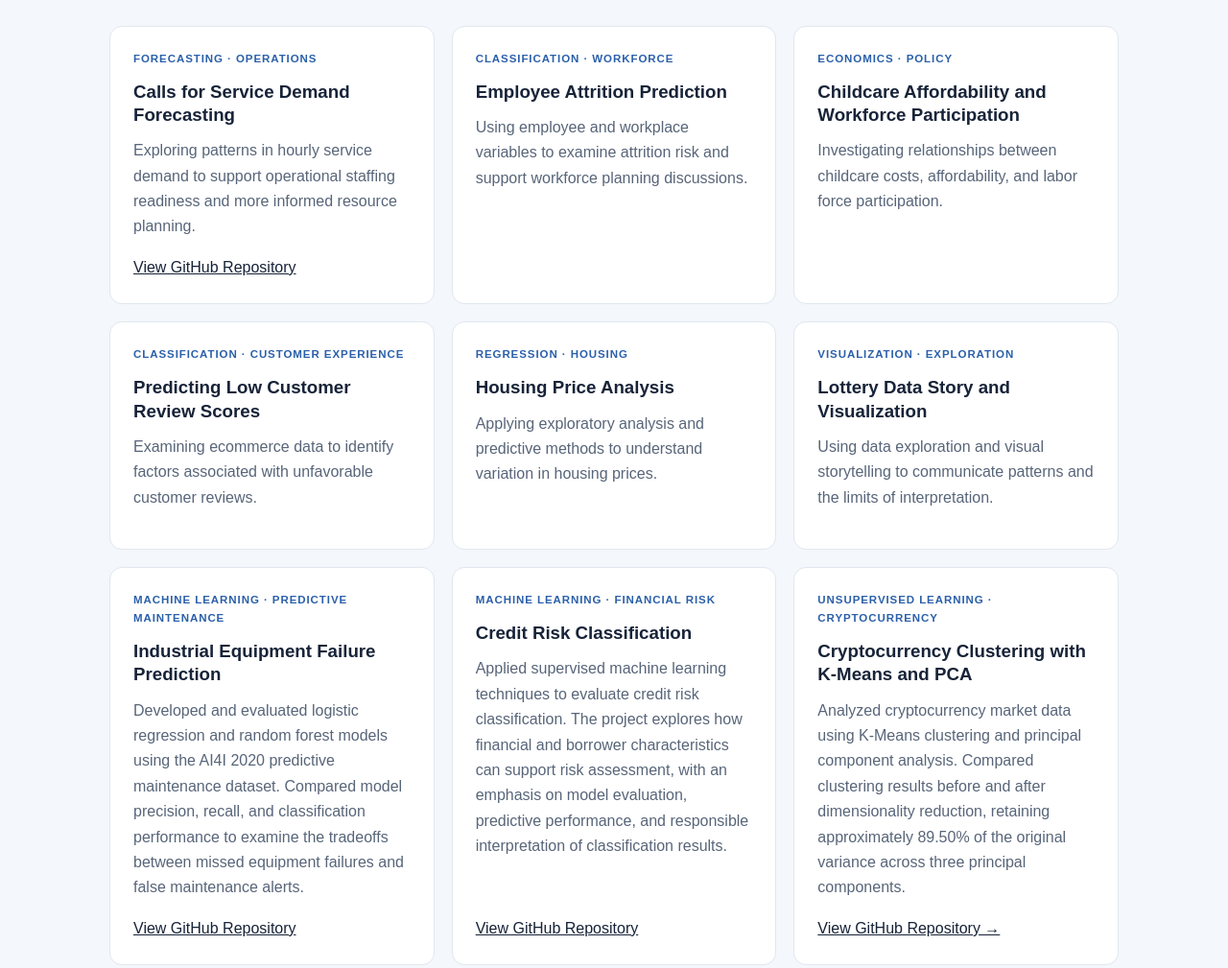
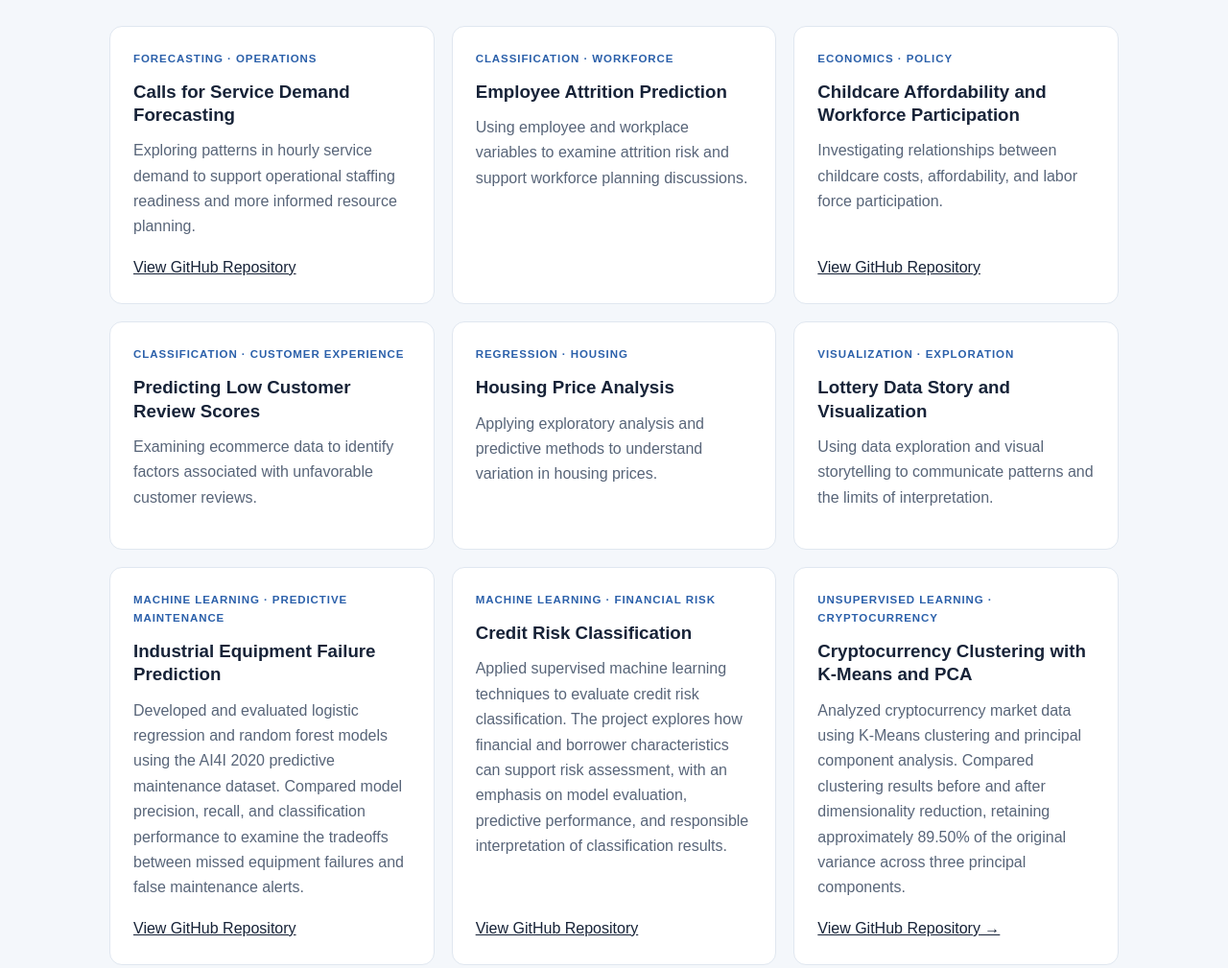
Before and after one commit to AdamSaenz/AdamSaenz.github.io, a plain HTML site: page index.html in a window 1280 px wide. Shown: the part 1431-2440 px from the top of the page at 96% size. Drawn offline with Linux system fonts and the light colour scheme.

Commit message:
Add GitHub link to Childcare Affordability project

```diff
--- a/index.html
+++ b/index.html
@@ -26,7 +26,7 @@
   <section class="alt" id="projects"><div class="wrap"><h2>Selected Projects</h2><p class="intro">A growing collection of academic and applied data science work. Detailed project pages and verified repository links will be added as the portfolio develops.</p><div class="cards">
     <article class="card"><div class="category">Forecasting · Operations</div><h3>Calls for Service Demand Forecasting</h3><p>Exploring patterns in hourly service demand to support operational staffing readiness and more informed resource planning.</p><a href="https://github.com/AdamSaenz/calls-for-service-demand-forecasting" target="_blank" rel="noopener noreferrer">View GitHub Repository</a></article>
     <article class="card"><div class="category">Classification · Workforce</div><h3>Employee Attrition Prediction</h3><p>Using employee and workplace variables to examine attrition risk and support workforce planning discussions.</p></article>
-    <article class="card"><div class="category">Economics · Policy</div><h3>Childcare Affordability and Workforce Participation</h3><p>Investigating relationships between childcare costs, affordability, and labor force participation.</p></article>
+    <article class="card"><div class="category">Economics · Policy</div><h3>Childcare Affordability and Workforce Participation</h3><p>Investigating relationships between childcare costs, affordability, and labor force participation.</p><a href="https://github.com/AdamSaenz/childcare-affordability-workforce-participation" target="_blank" rel="noopener noreferrer">View GitHub Repository</a></article>
     <article class="card"><div class="category">Classification · Customer Experience</div><h3>Predicting Low Customer Review Scores</h3><p>Examining ecommerce data to identify factors associated with unfavorable customer reviews.</p></article>
     <article class="card"><div class="category">Regression · Housing</div><h3>Housing Price Analysis</h3><p>Applying exploratory analysis and predictive methods to understand variation in housing prices.</p></article>
     <article class="card"><div class="category">Visualization · Exploration</div><h3>Lottery Data Story and Visualization</h3><p>Using data exploration and visual storytelling to communicate patterns and the limits of interpretation.</p></article>
```
